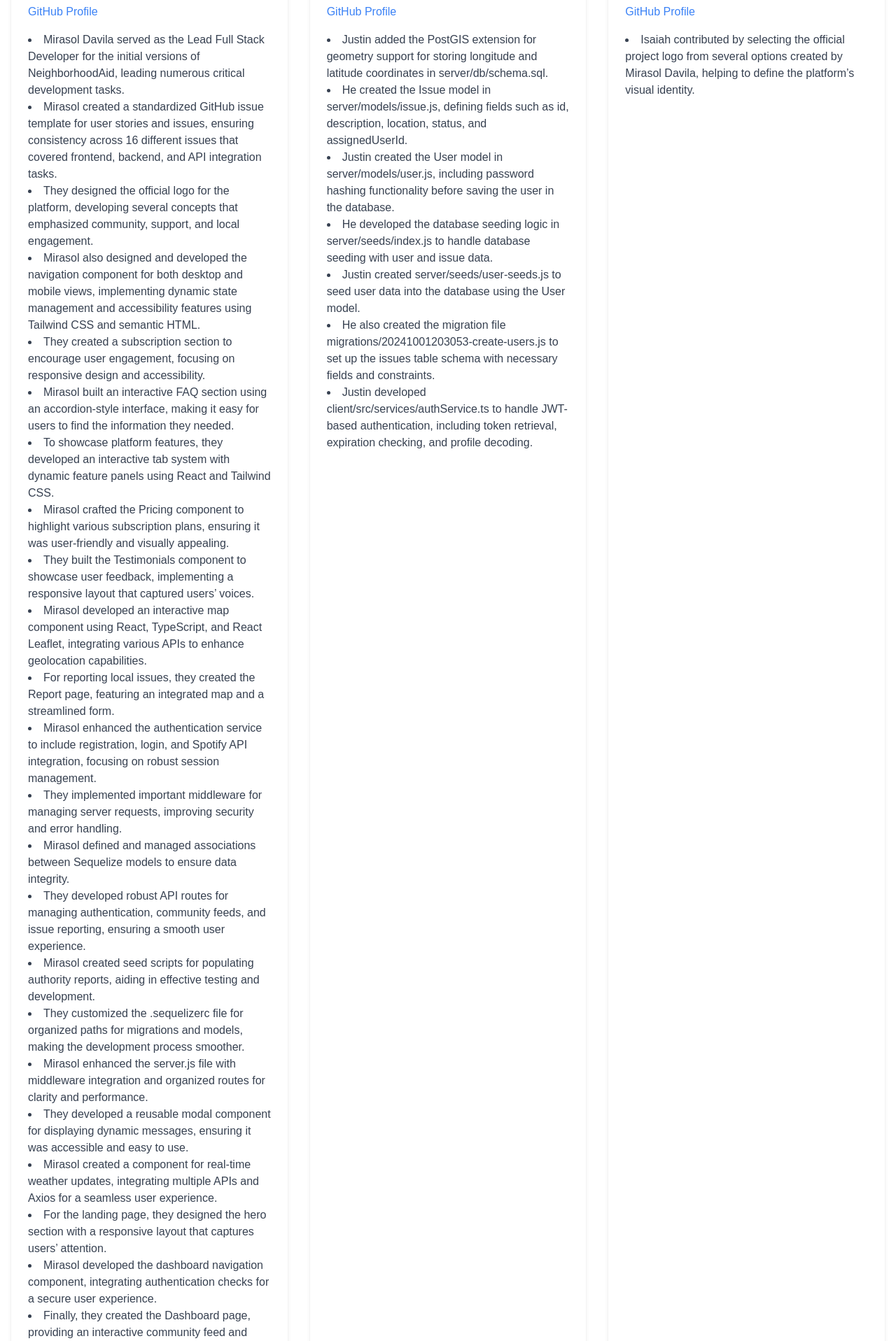
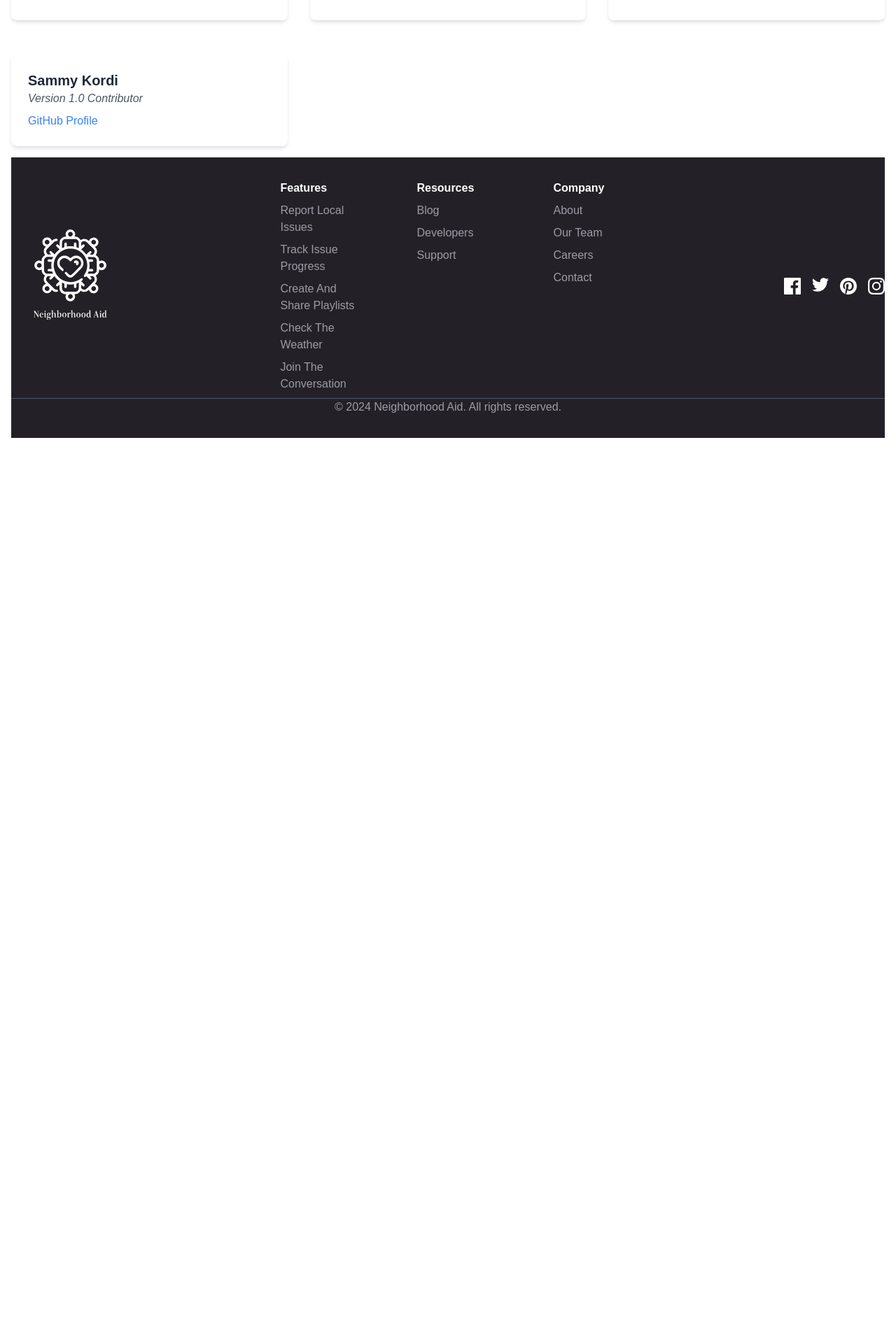
Before and after one commit to mirasoldavila13/NeighborhoodAid, a React (Vite) app in the folder client/: page /ourteam in a window 1280 px wide. Shown: the part 623-2540 px from the top of the page at 70% size. After the commit the page ends 1297 px from the top, so only its background shows below. Built offline with nearby package versions, Linux system fonts and the light colour scheme.

Commit message:
Version 2.0 updates: Cleaned up OurTeam page by removing contributions and adding footer.

```diff
--- a/client/src/pages/OurTeam.tsx
+++ b/client/src/pages/OurTeam.tsx
@@ -5,7 +5,6 @@ type TeamMember = {
   name: string;
   title: string;
   github: string;
-    contributions: string[];
 };
 
 const teamMembers: TeamMember[] = [
@@ -13,94 +12,44 @@ type TeamMember = {
     name: 'Mirasol Davila',
     title: 'Lead Full Stack Developer (v1.0 & v2.0)',
     github: 'https://github.com/mirasoldavila13',
-      contributions: [
-        'Mirasol Davila served as the Lead Full Stack Developer for the initial versions of NeighborhoodAid, leading numerous critical development tasks.',
-        'Mirasol created a standardized GitHub issue template for user stories and issues, ensuring consistency across 16 different issues that covered frontend, backend, and API integration tasks.',
-        'They designed the official logo for the platform, developing several concepts that emphasized community, support, and local engagement.',
-        'Mirasol also designed and developed the navigation component for both desktop and mobile views, implementing dynamic state management and accessibility features using Tailwind CSS and semantic HTML.',
-        'They created a subscription section to encourage user engagement, focusing on responsive design and accessibility.',
-        'Mirasol built an interactive FAQ section using an accordion-style interface, making it easy for users to find the information they needed.',
-        'To showcase platform features, they developed an interactive tab system with dynamic feature panels using React and Tailwind CSS.',
-        'Mirasol crafted the Pricing component to highlight various subscription plans, ensuring it was user-friendly and visually appealing.',
-        'They built the Testimonials component to showcase user feedback, implementing a responsive layout that captured users’ voices.',
-        'Mirasol developed an interactive map component using React, TypeScript, and React Leaflet, integrating various APIs to enhance geolocation capabilities.',
-        'For reporting local issues, they created the Report page, featuring an integrated map and a streamlined form.',
-        'Mirasol enhanced the authentication service to include registration, login, and Spotify API integration, focusing on robust session management.',
-        'They implemented important middleware for managing server requests, improving security and error handling.',
-        'Mirasol defined and managed associations between Sequelize models to ensure data integrity.',
-        'They developed robust API routes for managing authentication, community feeds, and issue reporting, ensuring a smooth user experience.',
-        'Mirasol created seed scripts for populating authority reports, aiding in effective testing and development.',
-        'They customized the .sequelizerc file for organized paths for migrations and models, making the development process smoother.',
-        'Mirasol enhanced the server.js file with middleware integration and organized routes for clarity and performance.',
-        'They developed a reusable modal component for displaying dynamic messages, ensuring it was accessible and easy to use.',
-        'Mirasol created a component for real-time weather updates, integrating multiple APIs and Axios for a seamless user experience.',
-        'For the landing page, they designed the hero section with a responsive layout that captures users’ attention.',
-        'Mirasol developed the dashboard navigation component, integrating authentication checks for a secure user experience.',
-        'Finally, they created the Dashboard page, providing an interactive community feed and weather updates, facilitating user engagement.',
-        'Through combining frontend and backend technologies, Mirasol utilized React, TypeScript, Express.js, and Sequelize to create a cohesive platform.',
-      ],
   },
   {
     name: 'Justin Kao',
     title: 'Version 1.0 Developer',
     github: 'https://github.com/PandaKao',
-      contributions: [
-        'Justin added the PostGIS extension for geometry support for storing longitude and latitude coordinates in server/db/schema.sql.',
-        'He created the Issue model in server/models/issue.js, defining fields such as id, description, location, status, and assignedUserId.',
-        'Justin created the User model in server/models/user.js, including password hashing functionality before saving the user in the database.',
-        'He developed the database seeding logic in server/seeds/index.js to handle database seeding with user and issue data.',
-        'Justin created server/seeds/user-seeds.js to seed user data into the database using the User model.',
-        'He also created the migration file migrations/20241001203053-create-users.js to set up the issues table schema with necessary fields and constraints.',
-        'Justin developed client/src/services/authService.ts to handle JWT-based authentication, including token retrieval, expiration checking, and profile decoding.',
-      ],
   },
   {
     name: 'Isaiah Skidmore',
     title: 'Version 1.0 Logo Selector',
     github: 'https://github.com/IsaiahSkidmore',
-      contributions: [
-        'Isaiah contributed by selecting the official project logo from several options created by Mirasol Davila, helping to define the platform’s visual identity.',
-      ],
   },
   {
     name: 'Sammy Kordi',
     title: 'Version 1.0 Contributor',
     github: 'https://github.com/thepeoplesengineer',
-      contributions: [
-        'Sammy set a strong foundation for community reporting by integrating existing code from the reporting to authorities feature, helping to enhance the project’s capabilities.',
-      ],
   },
 ];
 
-
-
 const TeamMemberCard: React.FC<{ member: TeamMember }> = ({ member }) => {
   return (
-      <div className="bg-white shadow-md rounded-lg p-6 mb-4">
-        <h2 className="text-xl font-semibold text-gray-800">{member.name}</h2>
-        <p className="text-gray-600 italic mb-2">{member.title}</p>
-        <a href={member.github} target="_blank" rel="noopener noreferrer" className="text-blue-500">
+    <div className="bg-white shadow-md rounded-lg p-6 mb-4 hover:bg-purpleLight transition duration-300 group">
+      <h2 className="text-xl font-semibold text-gray-800 group-hover:text-white">{member.name}</h2>
+      <p className="text-gray-600 italic mb-2 group-hover:text-white">{member.title}</p>
+      <a href={member.github} target="_blank" rel="noopener noreferrer" className="text-blue-500 group-hover:text-white">
         GitHub Profile
       </a>
-        <ul className="mt-4 list-disc list-inside">
-          {member.contributions.map((contribution, index) => (
-            <li key={index} className="text-gray-700">
-              {contribution}
-            </li>
-          ))}
-        </ul>
     </div>
   );
 };
 
+
 const OurTeam: React.FC = () => {
   return (
     <section className="container mx-auto py-12 px-4">
-        <Nav/>
+      <Nav />
       <h1 className="text-3xl font-bold text-center text-gray-900 mb-8">Our Team</h1>
       <p className="text-center text-gray-700 mb-8">
         At NeighborhoodAid, we value collaboration and the unique contributions of each team member.
-          While some members contributed to the foundational elements of the project, others continued to develop and enhance these features, driving our vision forward.
         We are grateful for the initial efforts that set the stage for our success.
       </p>
       <div className="grid grid-cols-1 md:grid-cols-2 lg:grid-cols-3 gap-8">
@@ -108,8 +57,8 @@ type TeamMember = {
           <TeamMemberCard key={index} member={member} />
         ))}
       </div>
+      <Footer />
     </section>
-
   );
 };
 
```
Lines whose indentation alone changed are shown as unchanged.
